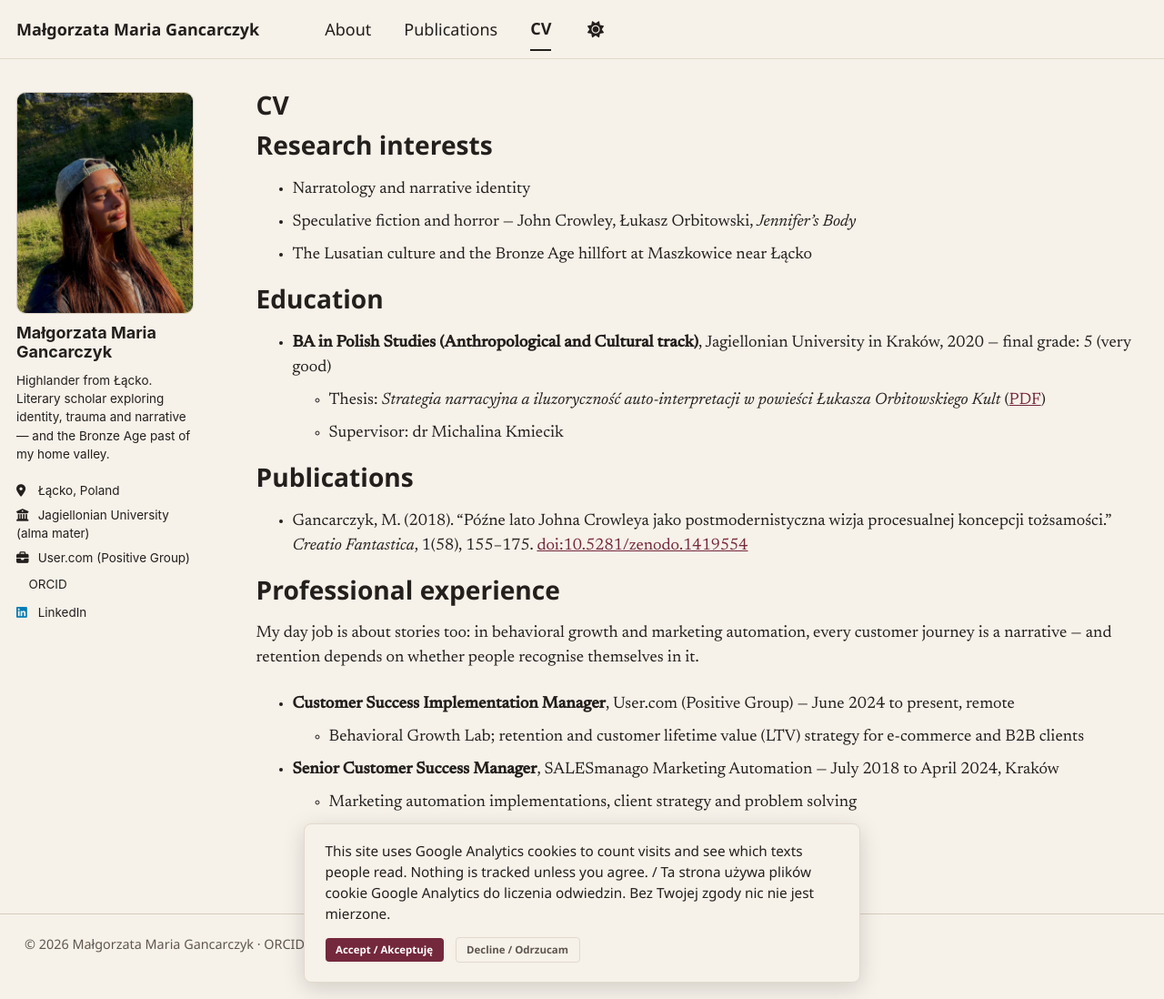
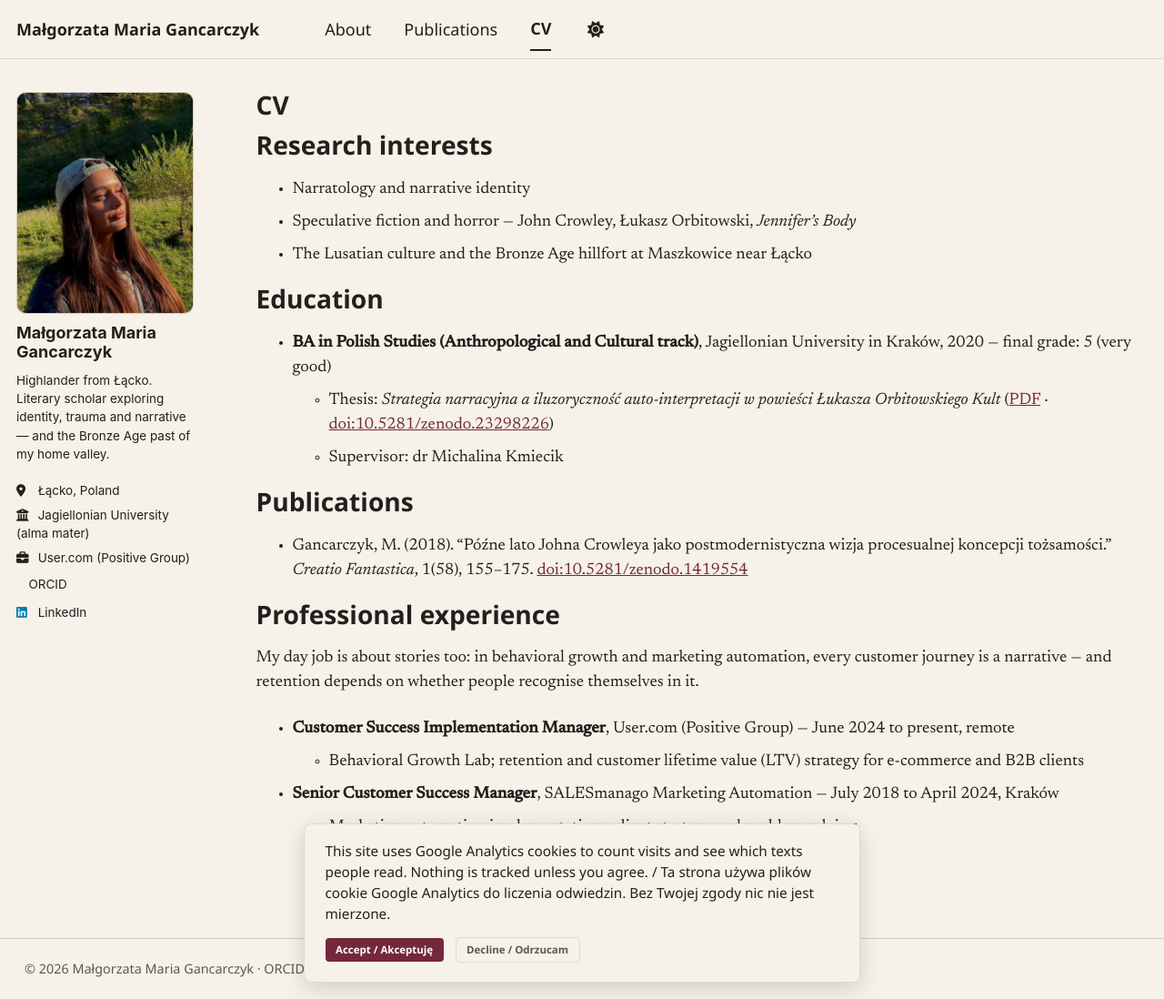
Before and after one commit to malgorzatagancarczyk/malgorzatagancarczyk.github.io, a Jekyll site: the page built from _pages/cv.md, in a window 1280 px wide and 1098 px high. Shown: the whole window at 91% size. Built offline with Jekyll 4.4.1, drawn with Linux system fonts in a browser that asks for light colours; some web fonts are replaced; a style sheet for code colours, icons or effects is not loaded.

Commit message:
Update cv.md

```diff
--- a/_pages/cv.md
+++ b/_pages/cv.md
@@ -16,7 +16,7 @@ Research interests
 Education
 ======
 * **BA in Polish Studies (Anthropological and Cultural track)**, Jagiellonian University in Kraków, 2020 — final grade: 5 (very good)
-  * Thesis: <i>Strategia narracyjna a iluzoryczność auto-interpretacji w powieści Łukasza Orbitowskiego Kult</i> ([PDF](/gancarczyk-2020-ba-thesis-orbitowski-kult.pdf))
+  * Thesis: <i>Strategia narracyjna a iluzoryczność auto-interpretacji w powieści Łukasza Orbitowskiego Kult</i> ([PDF](/gancarczyk-2020-ba-thesis-orbitowski-kult.pdf) · [doi:10.5281/zenodo.23298226](https://doi.org/10.5281/zenodo.23298226))
   * Supervisor: dr Michalina Kmiecik
 
 Publications
```
